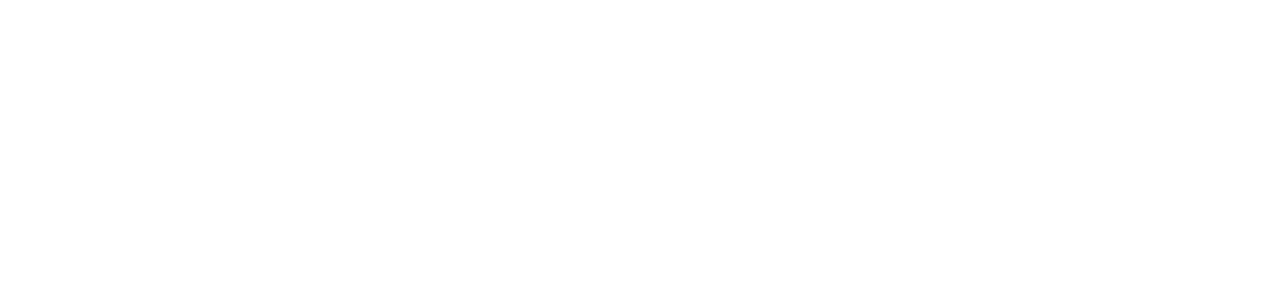
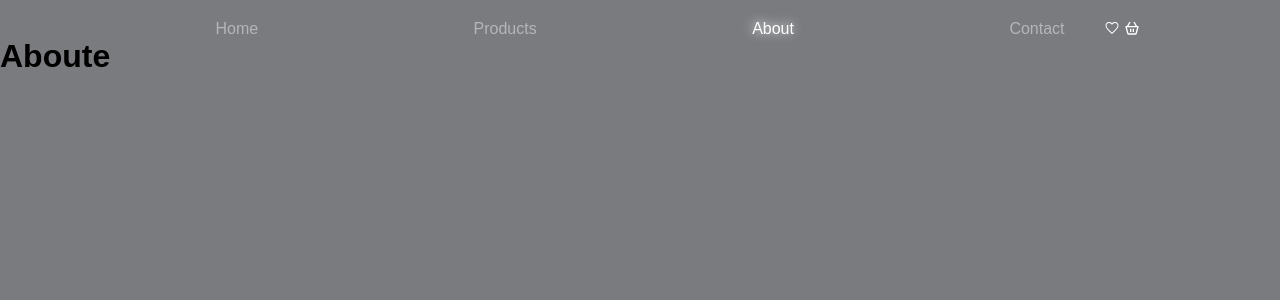
Before and after one commit to Elam-Nabi/dribbble-copy-page, a React (Create React App) app: page /about in a window 1280 px wide. Shown: the top 300 px of the page. Built offline with nearby package versions, Linux system fonts and the light colour scheme.

Commit message:
Working on the navbar, styling

```diff
--- a/src/App.js
+++ b/src/App.js
@@ -1,7 +1,26 @@
 import React from "react";
+import { BrowserRouter as Router, Route } from "react-router-dom";
+
+import Home from "./pages/Home";
+import About from "./pages/About";
+import Contact from "./pages/Contact";
+import Products from "./pages/Products";
+
+import { AnimatePresence } from "framer-motion";
+import Navbar from "./components/Navbar";
 
 const App = () => {
-  return <div></div>;
+  return (
+    <Router>
+      <AnimatePresence>
+        <Navbar />
+        <Route path="/" exact component={Home} />
+        <Route path="/about" exact component={About} />
+        <Route path="/contact" exact component={Contact} />
+        <Route path="/products" exact component={Products} />
+      </AnimatePresence>
+    </Router>
+  );
 };
 
 export default App;
--- /dev/null
+++ b/src/components/Navbar.js
@@ -0,0 +1,77 @@
+import React from "react";
+import { NavLink as Link } from "react-router-dom";
+
+import styled from "styled-components";
+import { IoMdHeartEmpty } from "react-icons/io";
+import { BiBasket } from "react-icons/bi";
+
+const Navbar = () => {
+  return (
+    <Nav>
+      <ul>
+        <li>
+          <NavLink to="/" exact activeClassName="active">
+            Home
+          </NavLink>
+        </li>
+        <li>
+          <NavLink to="/products" exact activeClassName="active">
+            Products
+          </NavLink>
+        </li>
+        <li>
+          <NavLink to="/about" exact activeClassName="active">
+            About
+          </NavLink>
+        </li>
+        <li>
+          <NavLink to="/contact" exact activeClassName="active">
+            Contact
+          </NavLink>
+        </li>
+        <li>
+          <IoMdHeartEmpty />
+        </li>
+        <li>
+          <BiBasket />
+        </li>
+      </ul>
+    </Nav>
+  );
+};
+
+export default Navbar;
+
+const NavLink = styled(Link)``;
+const Nav = styled.div`
+  margin-top: 20px;
+  ul {
+    display: flex;
+    justify-content: space-evenly;
+    li {
+      list-style: none;
+    }
+
+    li:nth-child(5) {
+      color: #fff;
+      position: absolute;
+      right: 160px;
+    }
+
+    li:nth-child(6) {
+      right: 40px;
+      color: #fff;
+      position: absolute;
+      right: 140px;
+    }
+    a {
+      text-decoration: none;
+      color: #b5b6b8;
+    }
+  }
+
+  .active {
+    color: #fff;
+    text-shadow: -1px -1px 11px rgba(255, 255, 255, 1);
+  }
+`;
--- a/src/index.css
+++ b/src/index.css
@@ -0,0 +1,9 @@
+* {
+  margin: 0;
+  padding: 0;
+  box-sizing: border-box;
+  background: #7a7b7f;
+  font-family: "Poppins", sans-serif;
+}
+
+@import url("https://fonts.googleapis.com/css2?family=Poppins&family=Roboto&display=swap");
--- /dev/null
+++ b/src/pages/About.js
@@ -0,0 +1,11 @@
+import React from "react";
+
+const About = () => {
+  return (
+    <div>
+      <h1>Aboute</h1>
+    </div>
+  );
+};
+
+export default About;
--- /dev/null
+++ b/src/pages/Contact.js
@@ -0,0 +1,11 @@
+import React from 'react'
+
+const Contact = () => {
+    return (
+        <div>
+            <h1>Contact</h1>
+        </div>
+    )
+}
+
+export default Contact
--- /dev/null
+++ b/src/pages/Home.js
@@ -0,0 +1,11 @@
+import React from 'react'
+
+const Home = () => {
+    return (
+        <div>
+            <h1>Home</h1>
+        </div>
+    )
+}
+
+export default Home
--- /dev/null
+++ b/src/pages/Products.js
@@ -0,0 +1,11 @@
+import React from 'react'
+
+const Products = () => {
+    return (
+        <div>
+            <h1>Products</h1>
+        </div>
+    )
+}
+
+export default Products
```
Also changed, not shown: src/App.css (deleted, +0 -38 lines).
